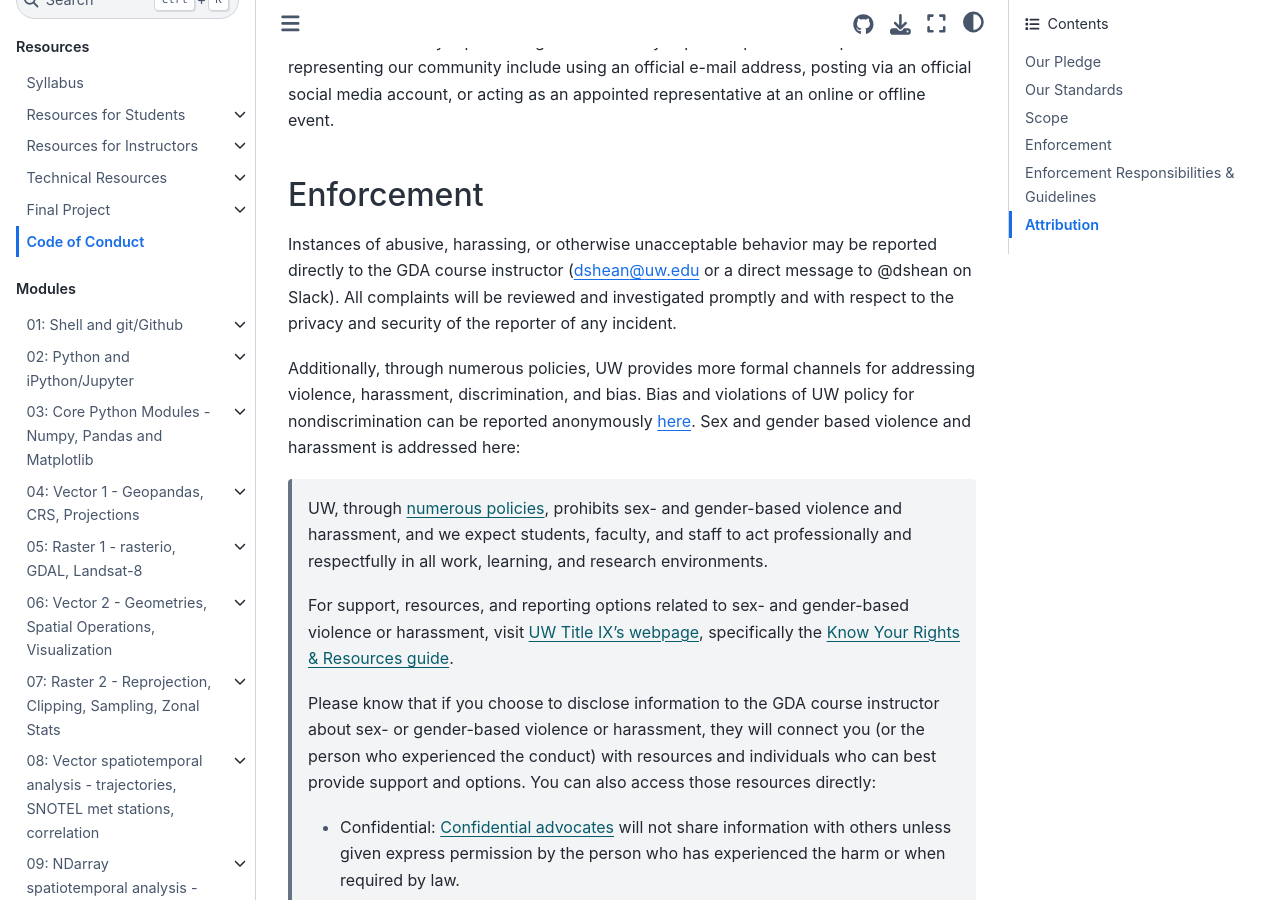
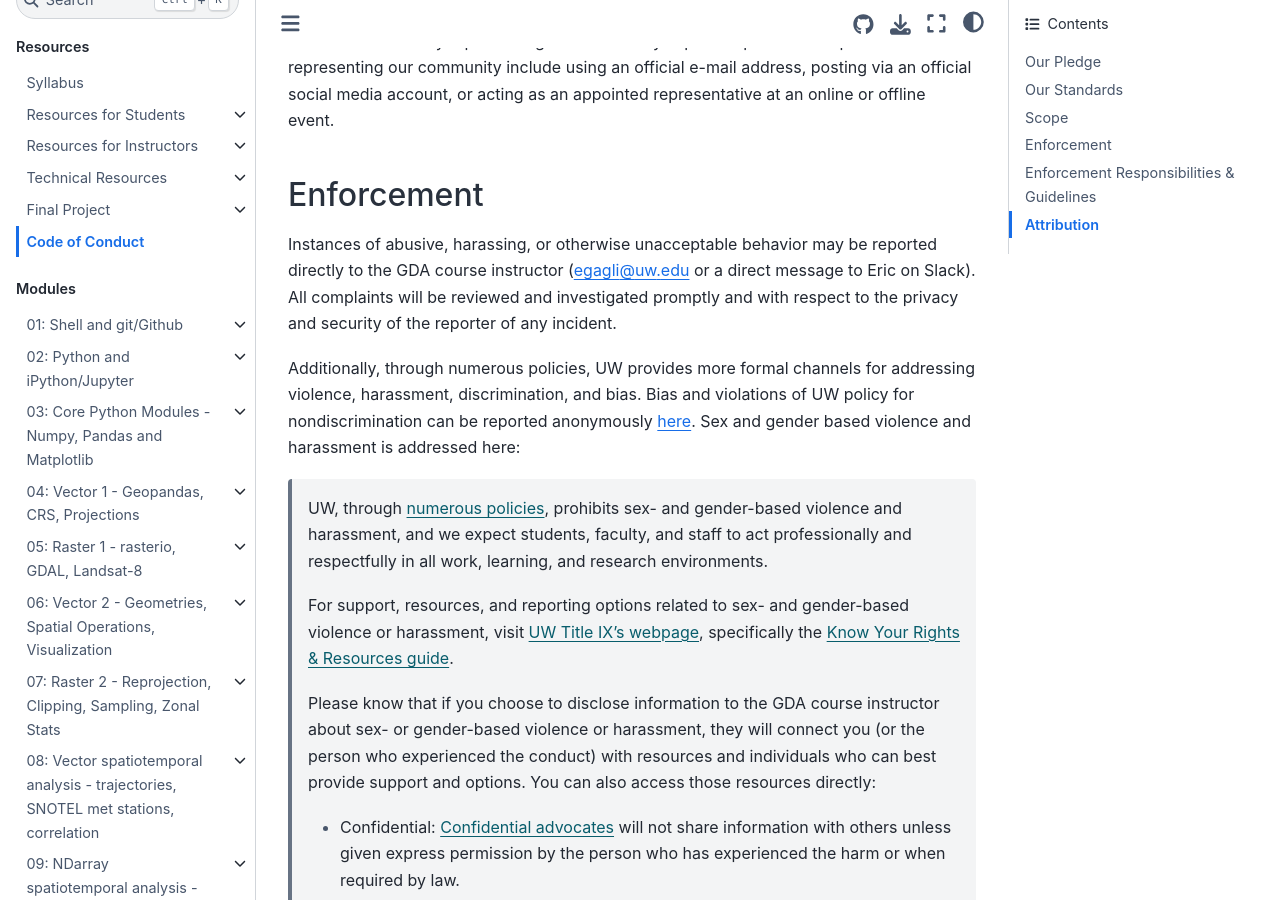
Before and after one commit to UW-GDA/jupyterbook, a Jupyter Book: the page built from book/resources/code_of_conduct.md, in a window 1280 px wide and 900 px high, scrolled down 1146 px. Built offline with Jupyter Book 1.0.4 settings and Sphinx 7.4.7 and the Sphinx Book theme 1.1.4, drawn with Linux system fonts in a browser that asks for light colours; pages that are not in the unit, such as notebooks, are missing from menus.

Commit message:
update contact name on code of conduct

```diff
--- a/book/resources/code_of_conduct.md
+++ b/book/resources/code_of_conduct.md
@@ -47,7 +47,7 @@ representative at an online or offline event.
 ## Enforcement
 
 Instances of abusive, harassing, or otherwise unacceptable behavior may be
-reported directly to the GDA course instructor (dshean@uw.edu or a direct message to @dshean on Slack).
+reported directly to the GDA course instructor (egagli@uw.edu or a direct message to Eric on Slack).
 All complaints will be reviewed and investigated promptly and with respect
 to the privacy and security of the reporter of any incident.
 
```
